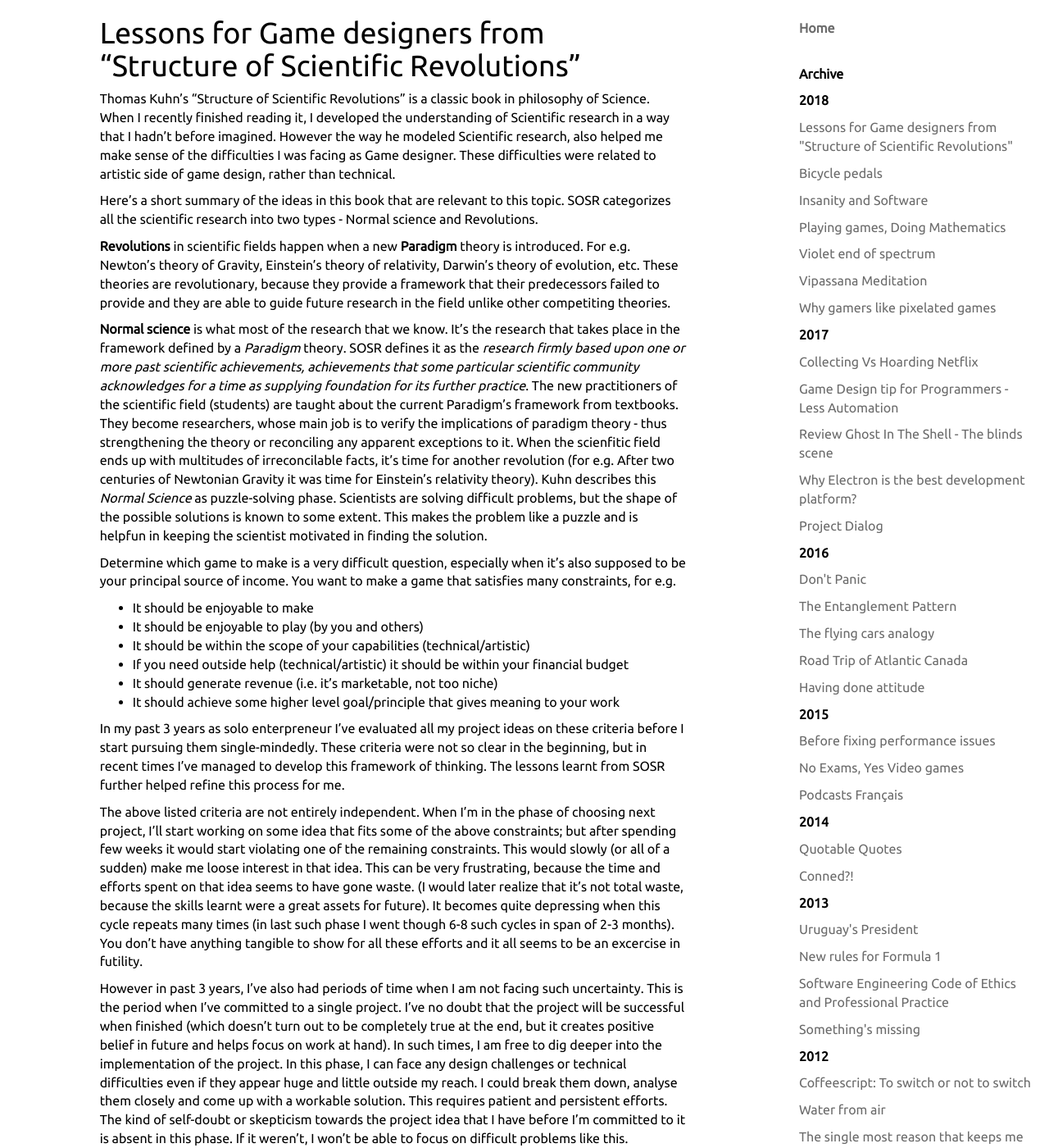
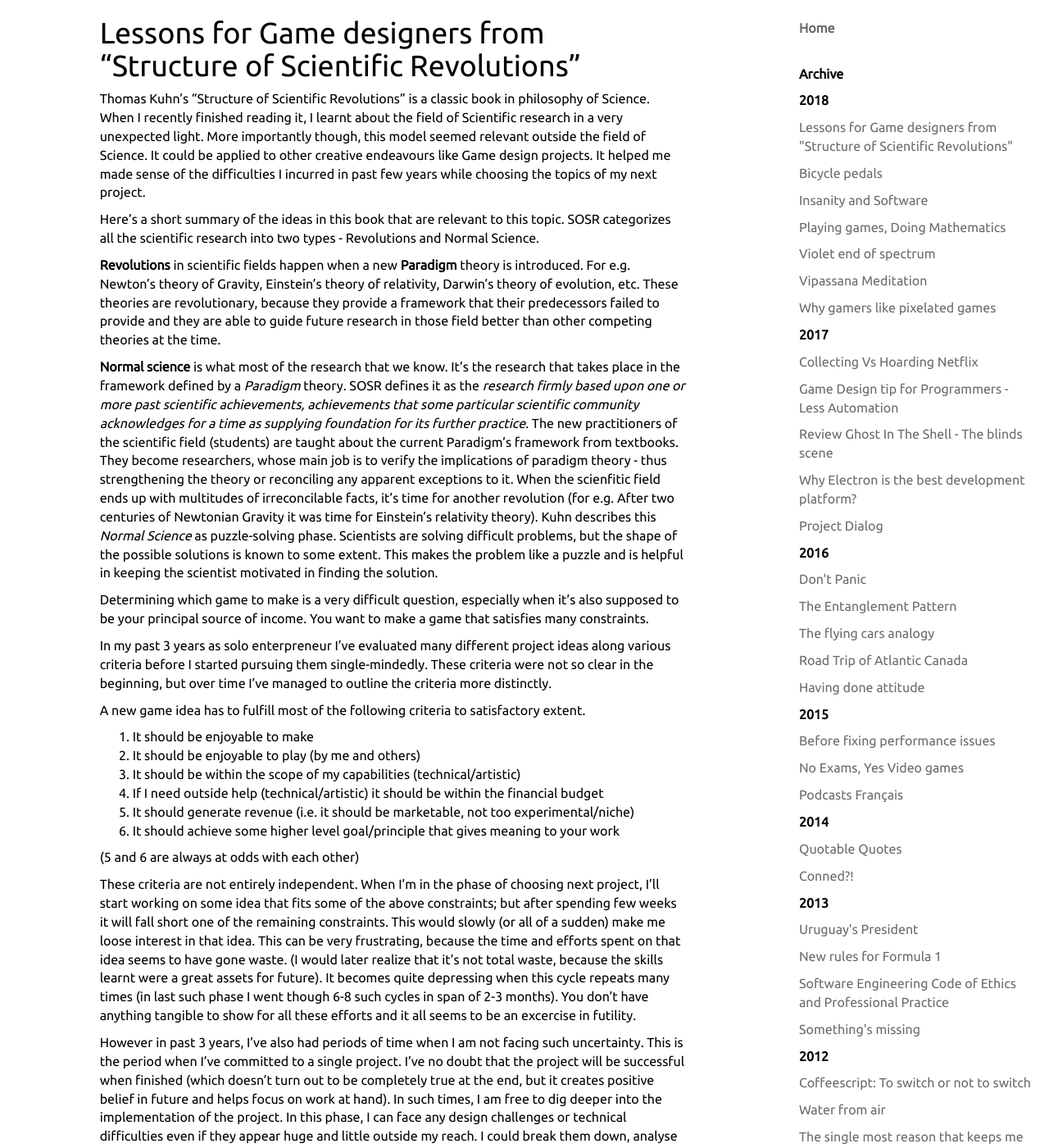
Before and after one commit to jay3sh/mepage, a Jekyll site: the page built from _posts/2018-12-08-lessons-game-designers-sosr.md, in a window 1280 px wide and 1400 px high. Shown: the whole window at 82% size. Built offline with Jekyll 4.4.1, drawn with Linux system fonts in a browser that asks for light colours.

Commit message:
Update 2018-12-08-lessons-game-designers-sosr.md

```diff
--- a/_posts/2018-12-08-lessons-game-designers-sosr.md
+++ b/_posts/2018-12-08-lessons-game-designers-sosr.md
@@ -6,26 +6,31 @@ title: Lessons for Game designers from "Structure of Scientific Revolutions"
 Lessons for Game designers from "Structure of Scientific Revolutions"
 ===
 
-Thomas Kuhn's "Structure of Scientific Revolutions" is a classic book in philosophy of Science. When I recently finished reading it, I developed the understanding of Scientific research in a way that I hadn't before imagined. However the way he modeled Scientific research, also helped me make sense of the difficulties I was facing as Game designer. These difficulties were related to artistic side of game design, rather than technical.
+Thomas Kuhn's "Structure of Scientific Revolutions" is a classic book in philosophy of Science. When I recently finished reading it, I learnt about the field of Scientific research in a very unexpected light. More importantly though, this model seemed relevant outside the field of Science. It could be applied to other creative endeavours like Game design projects. It helped me made sense of the difficulties I incurred in past few years while choosing the topics of my next project.
 
-Here's a short summary of the ideas in this book that are relevant to this topic. SOSR categorizes all the scientific research into two types - Normal science and Revolutions.
+Here's a short summary of the ideas in this book that are relevant to this topic. SOSR categorizes all the scientific research into two types - Revolutions and Normal Science.
 
-**Revolutions** in scientific fields happen when a new **Paradigm** theory is introduced. For e.g. Newton's theory of Gravity, Einstein's theory of relativity, Darwin's theory of evolution, etc. These theories are revolutionary, because they provide a framework that their predecessors failed to provide and they are able to guide future research in the field unlike other competiting theories.
+**Revolutions** in scientific fields happen when a new **Paradigm** theory is introduced. For e.g. Newton's theory of Gravity, Einstein's theory of relativity, Darwin's theory of evolution, etc. These theories are revolutionary, because they provide a framework that their predecessors failed to provide and they are able to guide future research in those field better than other competing theories at the time.
 
-**Normal science** is what most of the research that we know. It's the research that takes place in the framework defined by a *Paradigm* theory. SOSR defines it as the *research firmly based upon one or more past scientific achievements, achievements that some particular scientific community acknowledges for a time as supplying foundation for its further practice*. The new practitioners of the scientific field (students) are taught about the current Paradigm's framework from textbooks. They become researchers, whose main job is to verify the implications of paradigm theory - thus strengthening the theory or reconciling any apparent exceptions to it. When the scienfitic field ends up with multitudes of irreconcilable facts, it's time for another revolution (for e.g. After two centuries of Newtonian Gravity it was time for Einstein's relativity theory). Kuhn describes this *Normal Science* as puzzle-solving phase. Scientists are solving difficult problems, but the shape of the possible solutions is known to some extent. This makes the problem like a puzzle and is helpfun in keeping the scientist motivated in finding the solution.
+**Normal science** is what most of the research that we know. It's the research that takes place in the framework defined by a *Paradigm* theory. SOSR defines it as the *research firmly based upon one or more past scientific achievements, achievements that some particular scientific community acknowledges for a time as supplying foundation for its further practice*. The new practitioners of the scientific field (students) are taught about the current Paradigm's framework from textbooks. They become researchers, whose main job is to verify the implications of paradigm theory - thus strengthening the theory or reconciling any apparent exceptions to it. When the scienfitic field ends up with multitudes of irreconcilable facts, it's time for another revolution (for e.g. After two centuries of Newtonian Gravity it was time for Einstein's relativity theory). Kuhn describes this *Normal Science* as puzzle-solving phase. Scientists are solving difficult problems, but the shape of the possible solutions is known to some extent. This makes the problem like a puzzle and is helpful in keeping the scientist motivated in finding the solution.
 
-Determine which game to make is a very difficult question, especially when it's also supposed to be your principal source of income. You want to make a game that satisfies many constraints, for e.g.
+Determining which game to make is a very difficult question, especially when it's also supposed to be your principal source of income. You want to make a game that satisfies many constraints.
 
-* It should be enjoyable to make
-* It should be enjoyable to play (by you and others)
-* It should be within the scope of your capabilities (technical/artistic)
-* If you need outside help (technical/artistic) it should be within your financial budget
-* It should generate revenue (i.e. it's marketable, not too niche)
-* It should achieve some higher level goal/principle that gives meaning to your work
 
-In my past 3 years as solo enterpreneur I've evaluated all my project ideas on these criteria before I start pursuing them single-mindedly. These criteria were not so clear in the beginning, but in recent times I've managed to develop this framework of thinking. The lessons learnt from SOSR further helped refine this process for me.
+In my past 3 years as solo enterpreneur I've evaluated many different project ideas along various criteria before I started pursuing them single-mindedly. These criteria were not so clear in the beginning, but over time I've managed to outline the criteria more distinctly.
 
-The above listed criteria are not entirely independent. When I'm in the phase of choosing next project, I'll start working on some idea that fits some of the above constraints; but after spending few weeks it would start violating one of the remaining constraints. This would slowly (or all of a sudden) make me loose interest in that idea. This can be very frustrating, because the time and efforts spent on that idea seems to have gone waste. (I would later realize that it's not total waste, because the skills learnt were a great assets for future). It becomes quite depressing when this cycle repeats many times (in last such phase I went though 6-8 such cycles in span of 2-3 months). You don't have anything tangible to show for all these efforts and it all seems to be an excercise in futility.
+A new game idea has to fulfill most of the following criteria to satisfactory extent.
+
+1. It should be enjoyable to make
+2. It should be enjoyable to play (by me and others)
+3. It should be within the scope of my capabilities (technical/artistic)
+4. If I need outside help (technical/artistic) it should be within the financial budget
+5. It should generate revenue (i.e. it should be marketable, not too experimental/niche)
+6. It should achieve some higher level goal/principle that gives meaning to your work
+
+(5 and 6 are always at odds with each other)
+
+These criteria are not entirely independent. When I'm in the phase of choosing next project, I'll start working on some idea that fits some of the above constraints; but after spending few weeks it will fall short one of the remaining constraints. This would slowly (or all of a sudden) make me loose interest in that idea. This can be very frustrating, because the time and efforts spent on that idea seems to have gone waste. (I would later realize that it's not total waste, because the skills learnt were a great assets for future). It becomes quite depressing when this cycle repeats many times (in last such phase I went though 6-8 such cycles in span of 2-3 months). You don't have anything tangible to show for all these efforts and it all seems to be an excercise in futility.
 
 However in past 3 years, I've also had periods of time when I am not facing such uncertainty. This is the period when I've committed to a single project. I've no doubt that the project will be successful when finished (which doesn't turn out to be completely true at the end, but it creates positive belief in future and helps focus on work at hand). In such times, I am free to dig deeper into the implementation of the project. In this phase, I can face any design challenges or technical difficulties even if they appear huge and little outside my reach. I could break them down, analyse them closely and come up with a workable solution. This requires patient and persistent efforts. The kind of self-doubt or skepticism towards the project idea that I have before I'm committed to it is absent in this phase. If it weren't, I won't be able to focus on difficult problems like this.
 
```
